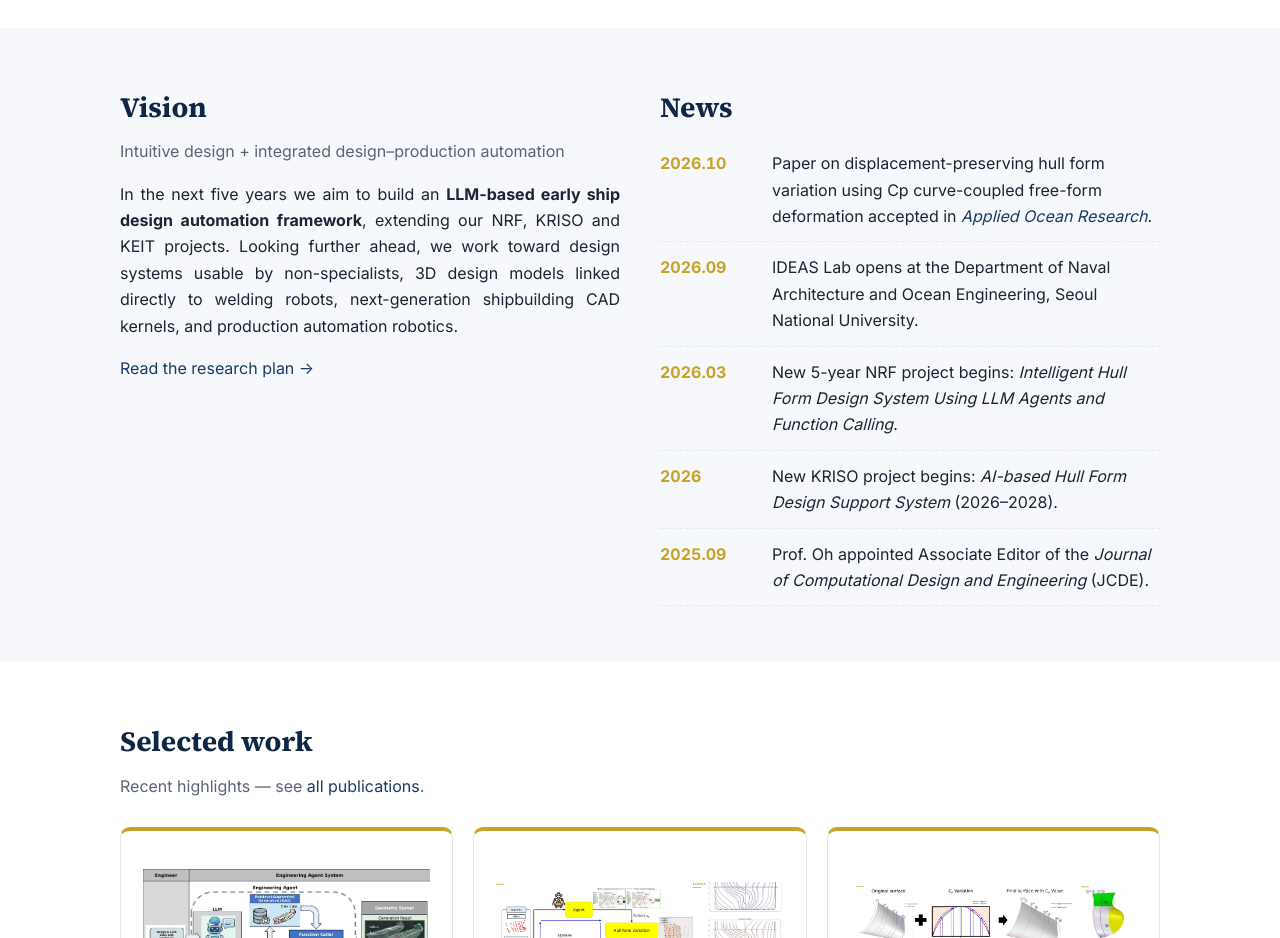
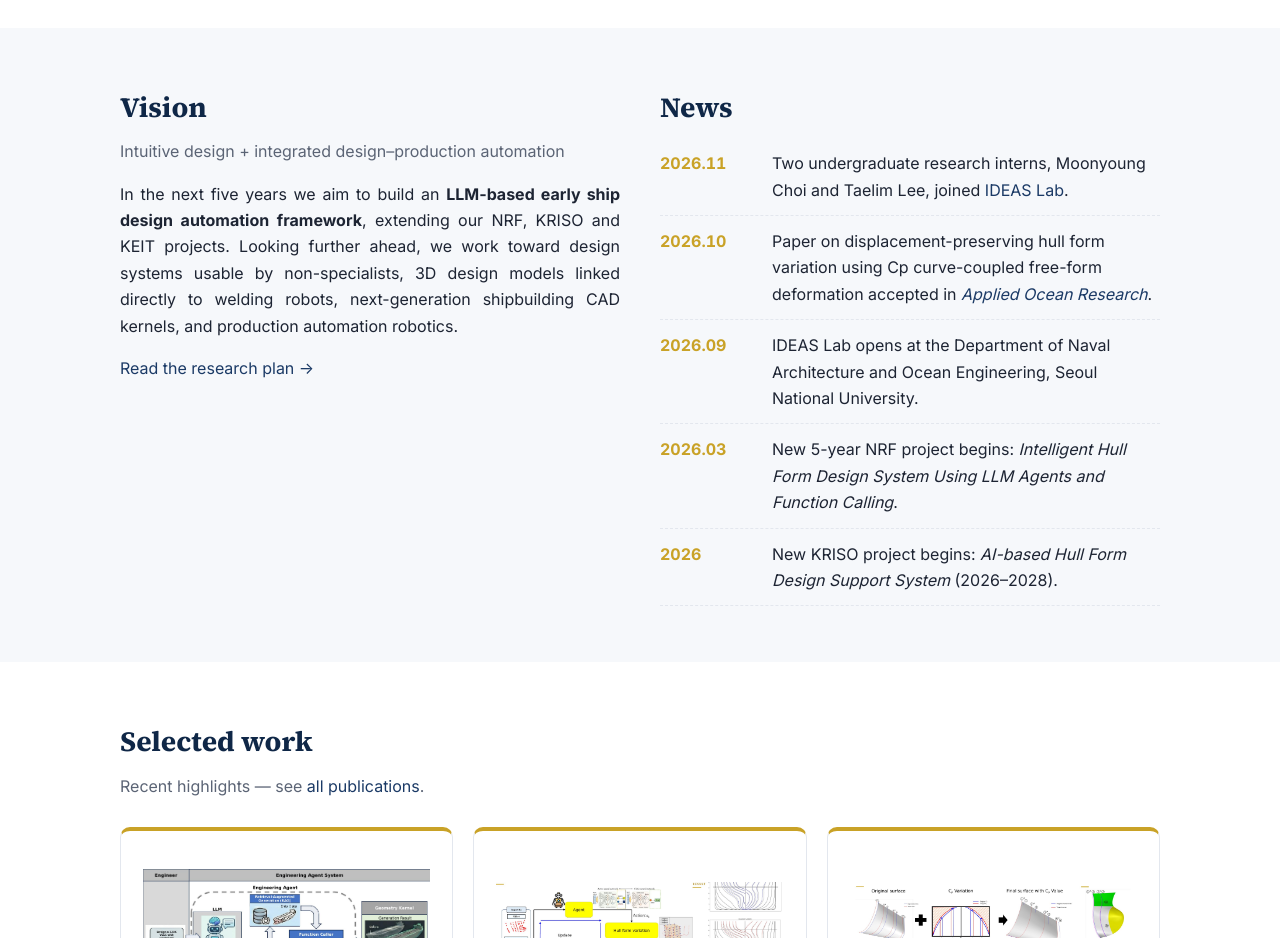
Before and after one commit to snu-ideas/snu-ideas.github.io, a plain HTML site: page index.html in a window 1280 px wide. Shown: the part 1880-2818 px from the top of the page. Drawn offline with Linux system fonts and the light colour scheme.

Commit message:
News: research interns joined

```diff
--- a/index.html
+++ b/index.html
@@ -66,11 +66,11 @@
   <div>
     <h2>News</h2>
     <ul class="news">
+      <li><time>2026.11</time><span>Two undergraduate research interns, Moonyoung Choi and Taelim Lee, joined <a href="people.html#members">IDEAS Lab</a>.</span></li>
       <li><time>2026.10</time><span>Paper on <span class="nw">displacement-preserving</span> hull form variation using Cp <span class="nw">curve-coupled</span> <span class="nw">free-form</span> deformation accepted in <a href="publications.html"><i>Applied Ocean Research</i></a>.</span></li>
       <li><time>2026.09</time><span>IDEAS Lab opens at the Department of Naval Architecture and Ocean Engineering, Seoul National University.</span></li>
       <li><time>2026.03</time><span>New <span class="nw">5-year</span> NRF project begins: <i>Intelligent Hull Form Design System Using LLM Agents and Function Calling</i>.</span></li>
       <li><time>2026</time><span>New KRISO project begins: <i><span class="nw">AI-based</span> Hull Form Design Support System</i> (<span class="nw">2026–2028</span>).</span></li>
-      <li><time>2025.09</time><span>Prof. Oh appointed Associate Editor of the <i>Journal of Computational Design and Engineering</i> (JCDE).</span></li>
     </ul>
   </div>
 </div></section>
```
